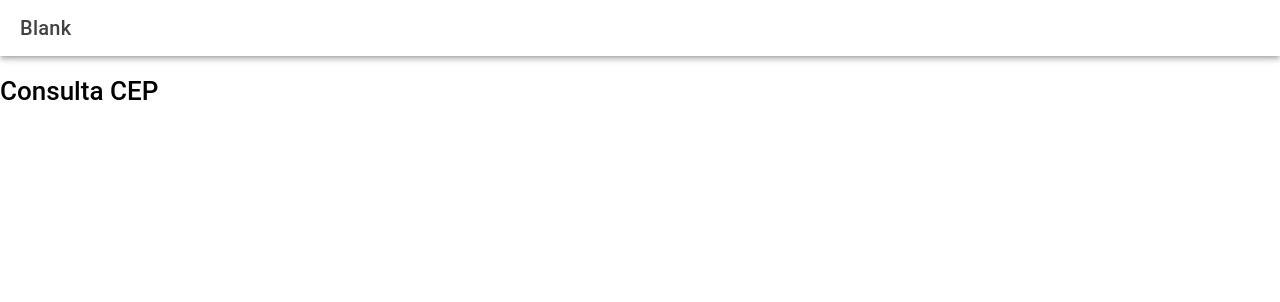
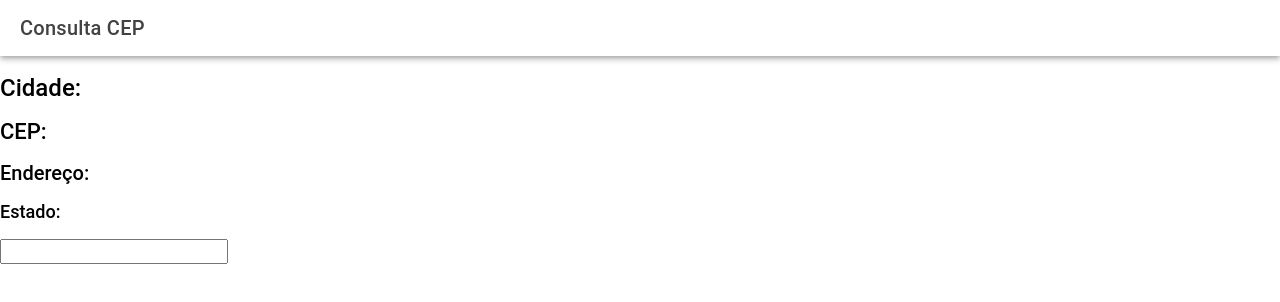
Before and after one commit to ccanutinho01/ProjetoIonic-, a React (Vite) app: page /home in a window 1280 px wide. Shown: the top 302 px of the page. Built offline with nearby package versions, Linux system fonts and the light colour scheme; no server answers.

Commit message:
atualização do codigo

```diff
--- a/src/pages/App.tsx
+++ b/src/pages/App.tsx
@@ -1,19 +1,44 @@
-import {useEffect,} from "react";
+import {useEffect,useState} from "react";
+
 function App() {
+    const [cidade, setCidade] = useState("");
+    const [cep, setCep] = useState("");
+    const [endereco, setEndereco] = useState("");
+    const [estado, setEstado] = useState("");
+    const [inputCep, setInputCep] = useState("");
+
     useEffect(() => {
 
         fetch("https://viacep.com.br/ws/49045000/json/")
         .then(res => res.json())
         .then(data => {
-            console.log(data);
+            setCidade(data.localidade);
+            setCep(data.cep);
+            setEndereco(data.logradouro);
+            setEstado(data.uf);
         });
     }, []);
     return (
         <div>
-            <h1>Consulta CEP</h1>
+            <h2>Cidade:</h2>
+            <p>{cidade}</p>
+
+            <h3>CEP:</h3>
+            <p>{cep}</p>
+
+            <h4>Endereço:</h4>
+            <p>{endereco}</p>
+
+            <h5>Estado:</h5>
+            <p>{estado}</p>
+
+
+
+            <input type="text" value={cep} onChange={(e) => setCep(e.target.value)} />
+
+
         </div>
     );
-
 }
 
 
--- a/src/pages/Home.tsx
+++ b/src/pages/Home.tsx
@@ -7,13 +7,13 @@ const Home: React.FC = () => {
     <IonPage>
       <IonHeader>
         <IonToolbar>
-          <IonTitle>Blank</IonTitle>
+          <IonTitle>Consulta CEP</IonTitle>
         </IonToolbar>
       </IonHeader>
       <IonContent fullscreen>
         <IonHeader collapse="condense">
           <IonToolbar>
-            <IonTitle size="large">Blank</IonTitle>
+            <IonTitle size="large">Consulta CEP</IonTitle>
           </IonToolbar>
         </IonHeader>
         <App />
```
